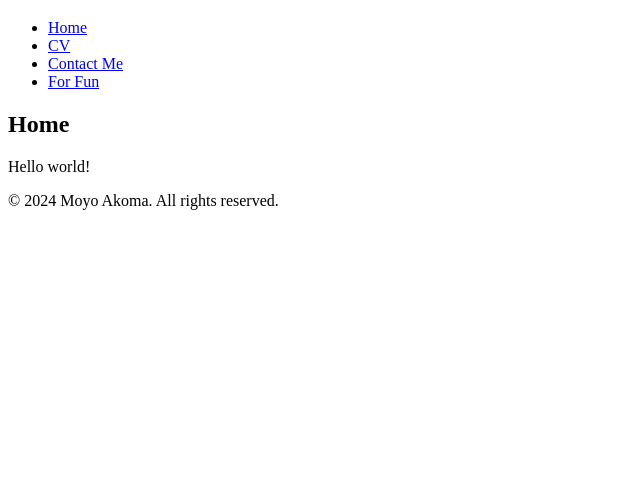
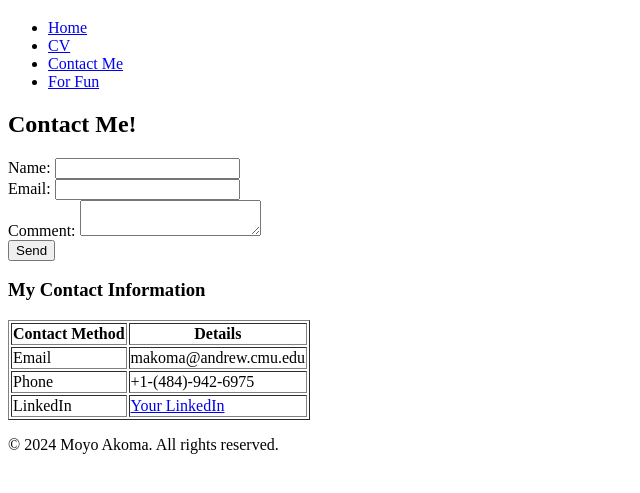
Before and after one commit to MoyoAkoma/67250_webdevlabs, a plain HTML site: page makoma-lab1/views/contact.html in a window 1280 px wide. Shown: the part 61-554 px from the top of the page, without its empty margins (0-640 px from the left). Drawn offline with Linux system fonts and the light colour scheme.

Commit message:
Step 8 - contacts

```diff
--- a/makoma-lab1/views/contact.html
+++ b/makoma-lab1/views/contact.html
@@ -22,8 +22,40 @@
     </header>
 
     <div class="main">
-        <h2>Home</h2>
-        <p>Hello world!</p>
+        <h2>Contact Me!</h2>
+
+        <form>
+            <label for="name">Name:</label>
+            <input type="text" id="name" name="name" required><br>
+
+            <label for="email">Email:</label>
+            <input type="email" id="email" name="email" required><br>
+
+            <label for="comment">Comment:</label>
+            <textarea id="comment" name="comment" required></textarea><br>
+
+            <input type="submit" value="Send">
+        </form>
+
+        <h3>My Contact Information</h3>
+        <table border="1">
+            <tr>
+                <th>Contact Method</th>
+                <th>Details</th>
+            </tr>
+            <tr>
+                <td>Email</td>
+                <td>makoma@andrew.cmu.edu</td>
+            </tr>
+            <tr>
+                <td>Phone</td>
+                <td>+1-(484)-942-6975</td>
+            </tr>
+            <tr>
+                <td>LinkedIn</td>
+                <td><a href="https://www.linkedin.com/in/Moyo-Akoma-bizmo/" target="_blank">Your LinkedIn</a></td>
+            </tr>
+        </table>
     </div>
 
     <footer>
```
